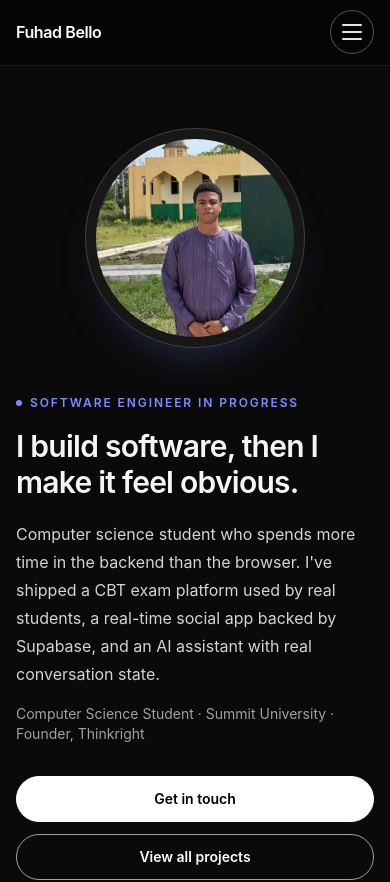
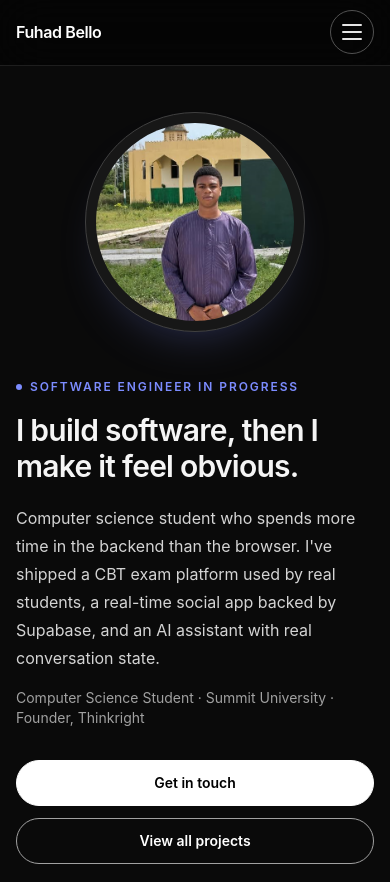
Before and after one commit to Fuhad912/NexGen-Webworks, a React (Vite) app: page / in a window 390 px wide. Shown: the top 882 px of the page. Built offline with nearby package versions, Linux system fonts and the light colour scheme.

Commit message:
Adjust padding in App component

```diff
--- a/src/App.jsx
+++ b/src/App.jsx
@@ -25,7 +25,7 @@
       <Navbar />
       <ScrollToTop />
 
-      <div className="flex-1 pt-20">
+      <div className="flex-1 pt-16 sm:pt-20">
         <AnimatePresence mode="wait" initial={false}>
           <Routes location={location} key={location.pathname}>
             <Route
```
